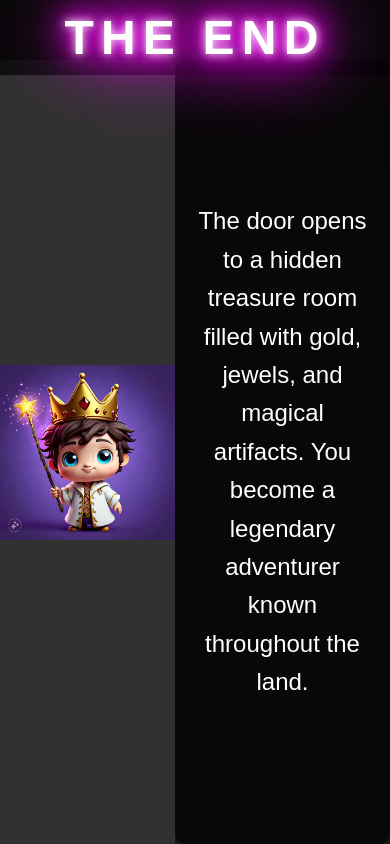
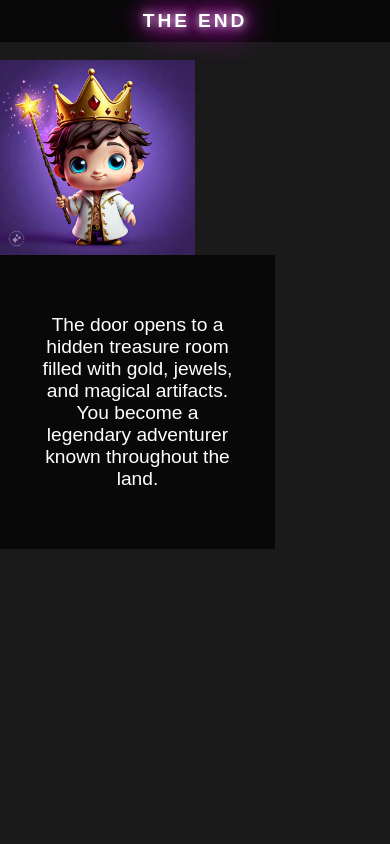
Before and after one commit to Geetha-SV/Interactive-Storytelling-Website, a plain HTML site: page Use the Key.html in a window 390 px wide. Drawn offline with Linux system fonts and the light colour scheme.

Commit message:
Update styles4.css

```diff
--- a/styles4.css
+++ b/styles4.css
@@ -1,3 +1,5 @@
+            /* General Styles */
+
             body,
             html {
                 margin: 0;
@@ -32,9 +34,6 @@ h1 {
                 display: flex;
                 height: 100%;
                 padding-top: 60px;
-    /* To make room for the fixed header */
-}
-
                 .left-side {
                     width: 50%;
                     display: flex;
@@ -44,13 +43,11 @@ h1 {
                     overflow: hidden;
                     position: relative;
                 }
-
                 .left-side img {
                     width: 100%;
                     height: auto;
                     animation: fadeInLeft 1.5s ease-out;
                 }
-
                 .right-side {
                     width: 50%;
                     display: flex;
@@ -60,7 +57,10 @@ h1 {
                     background-color: rgba(0, 0, 0, 0.7);
                     color: white;
                     text-align: center;
+                    font-size: larger;
+                    font-family: Arial, sans-serif;
                     animation: fadeInRight 1.5s ease-out;
+                }
             }
 
             @keyframes fadeInLeft {
@@ -85,31 +85,16 @@ h1 {
                 }
             }
 
-@keyframes fadeInDown {
-    from {
-        transform: translateY(-20px);
-        opacity: 0;
+            @keyframes zoomEffect {
+                0% {
+                    transform: scale(1);
                 }
-    to {
-        transform: translateY(0);
-        opacity: 1;
+                50% {
+                    transform: scale(1.1);
                 }
+                100% {
+                    transform: scale(1);
                 }
-
-.content {
-    font-family: 'Anaheim', sans-serif;
-    font-size: 24px;
-    line-height: 1.6;
-    padding: 20px;
-    border-radius: 10px;
-}
-
-.slide-in {
-    animation: slideIn 1s ease-in;
-}
-
-.delayed {
-    animation-delay: 1s;
             }
 
             .image-background {
@@ -128,15 +113,45 @@ h1 {
                 background-size: cover;
                 animation: zoomEffect 20s ease-in-out infinite;
             }
+            /* Responsive Styles */
 
-@keyframes zoomEffect {
-    0% {
-        transform: scale(1);
+            @media (max-width: 768px) {
+                .container {
+                    flex-direction: column;
                 }
-    50% {
-        transform: scale(1.1);
+                .left-side,
+                .right-side {
+                    width: 100%;
+                    height: auto;
                 }
-    100% {
-        transform: scale(1);
+                .right-side {
+                    padding: 20px;
+                }
+                h1 {
+                    font-size: 2em;
                 }
             }
+
+            @media (max-width: 480px) {
+                header {
+                    font-size: 0.8em;
+                }
+                h1 {
+                    font-size: 1.5em;
+                }
+                .left-side img {
+                    animation: none;
+                    /* Optional: Disable animation on small screens */
+                }
+                .right-side {
+                    padding: 10px;
+                }
+                .content {
+                    font-size: 18px;
+                    padding: 10px;
+                }
+                .image-background .overlay {
+                    background-position: top center;
+                    /* Adjust background position */
+                }
+            }
```
Lines whose indentation alone changed are shown as unchanged.
